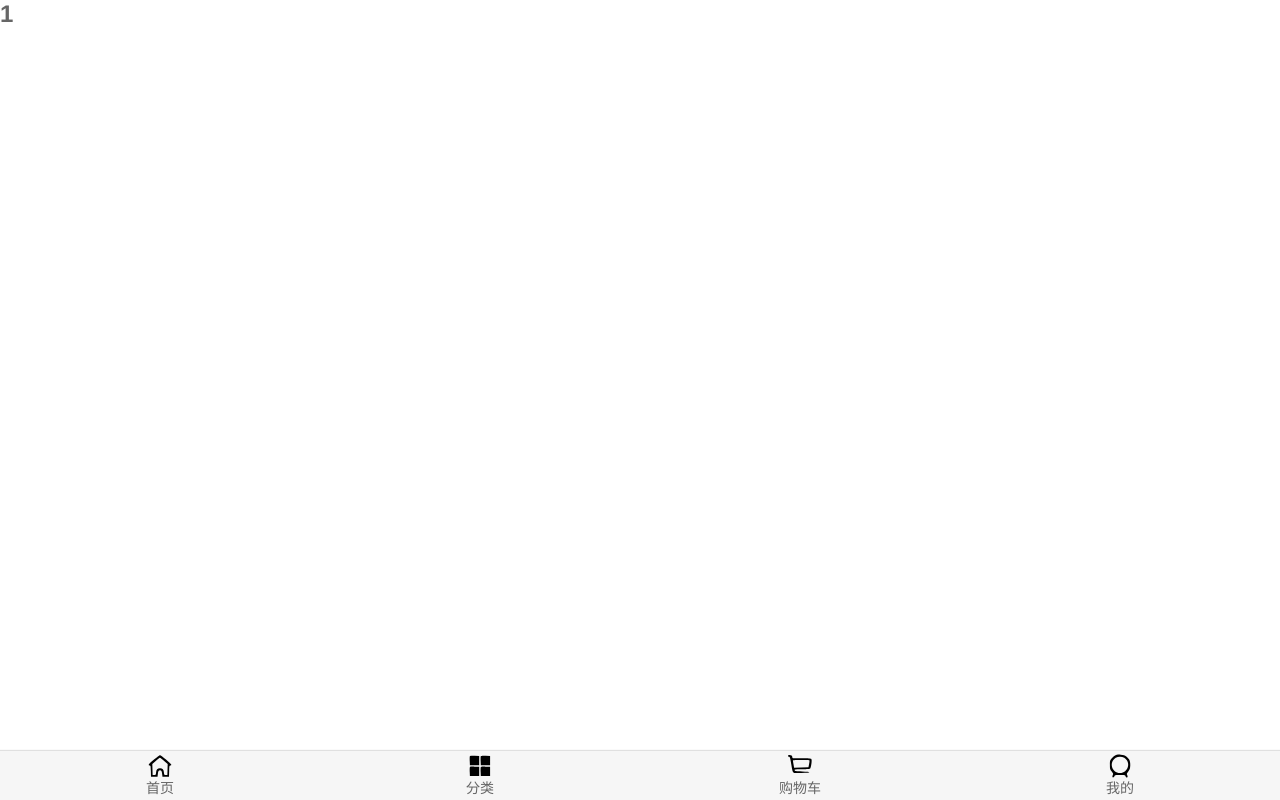
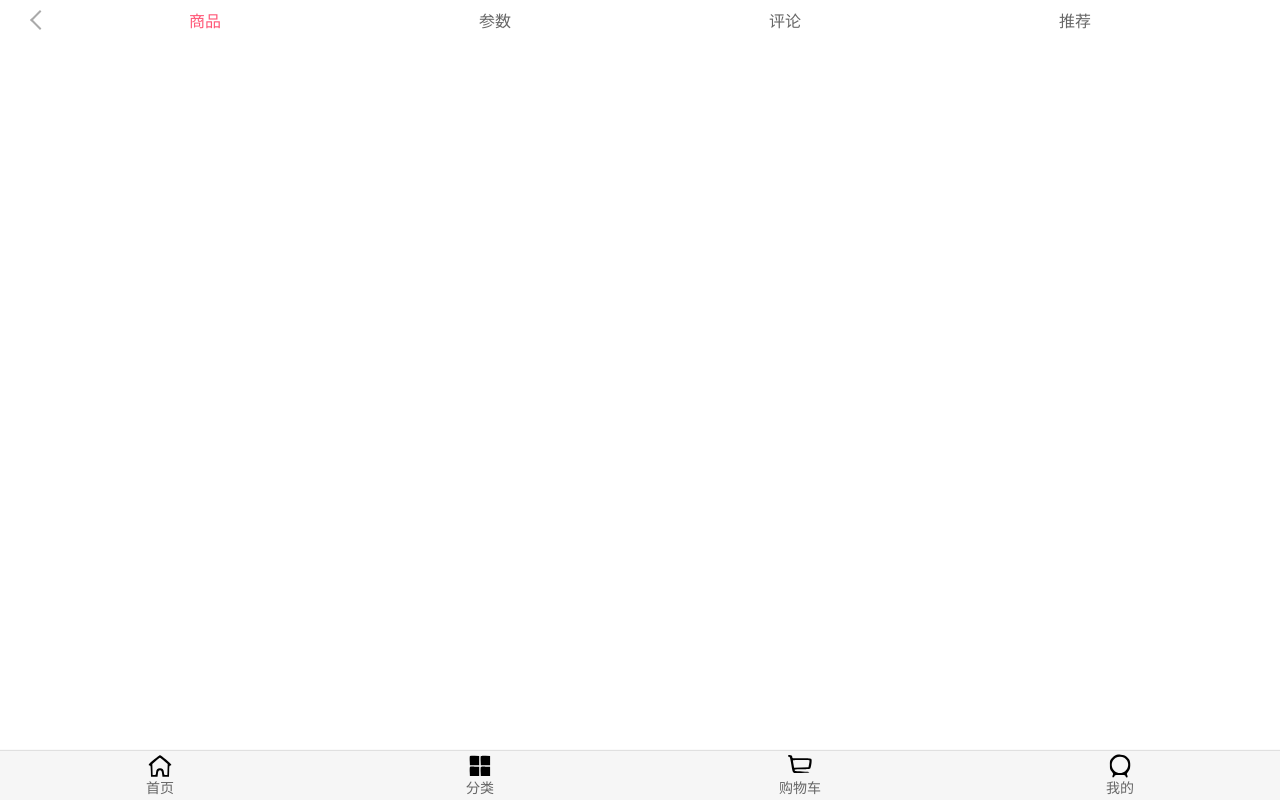
Before and after one commit to hejiahuan/mall, a Vue app: page /detail/1 in a window 1280 px wide. Built offline with nearby package versions, Linux system fonts and the light colour scheme.

Commit message:
把detali中的导航做了，并且用了flex布局，然后均分用flex:1，而且画了箭头，返回this..go(-1)或者back()

```diff
--- /dev/null
+++ b/src/views/detail/childComps/DetailNavBar.vue
@@ -0,0 +1,67 @@
+<template>
+  <div>
+    <nav-bar>
+      <div slot="left" @click="backClick"><span class="arrow"></span></div>
+      <div slot="center" class="title">
+          <div v-for="(item,index) in titles"  class="item" :class="{active:index===currentIndex}"
+               @click="titleClick(index)">
+               {{item}}
+          </div>
+      </div>
+    </nav-bar>
+  </div>
+</template>
+
+<script>
+  import NavBar from "components/common/navbar/NavBar"
+
+  export default {
+    name: "DetailNavBar",
+    data() {
+      return {
+        titles: ["商品", "参数", "评论", "推荐"],
+        currentIndex:0
+      }
+    },
+    components: {
+      NavBar
+    },
+    methods:{
+      titleClick(index){
+        this.currentIndex=index;
+
+      },
+      backClick(){
+        // 或者go(-1)
+        this.$router.back()
+      }
+    }
+  }
+</script>
+
+<style scoped>
+  .title{
+    display: flex;
+  }
+  .item{
+    flex: 4;
+  }
+
+  .active{
+    color:var(--color-high-text)
+  }
+
+  /*画的三角形*/
+  .arrow{
+    width: 14px;
+    height: 14px;
+
+    border-top: 2px solid #aaa;
+    border-left: 2px solid #aaa;
+    font-weight: 900;
+    display:inline-block;
+    transform:rotate(-45deg);
+    margin-left: 20px;
+    margin-top: 10px;
+  }
+</style>
--- a/src/views/detail/detail.vue
+++ b/src/views/detail/detail.vue
@@ -1,20 +1,25 @@
 <template>
   <div class="detail">
-      <h2>{{iid}}</h2>
-
+      <detail-nav-bar/>
   </div>
 </template>
 
 <script>
+
+  import DetailNavBar from "./childComps/DetailNavBar"
+
   export default {
     name: "detail",
-        data(){
-          return{
-            iid:null
+    data() {
+      return {
+        iid: null
       }
     },
+    components:{
+      DetailNavBar
+    },
     created() {
-          this.iid=this.$route.params.id;
+      this.iid = this.$route.params.id;
     }
   }
 </script>
```
Also changed, not shown: 1 other file (tests, documents, lock files or other folders). Lines whose indentation alone changed are shown as unchanged.
